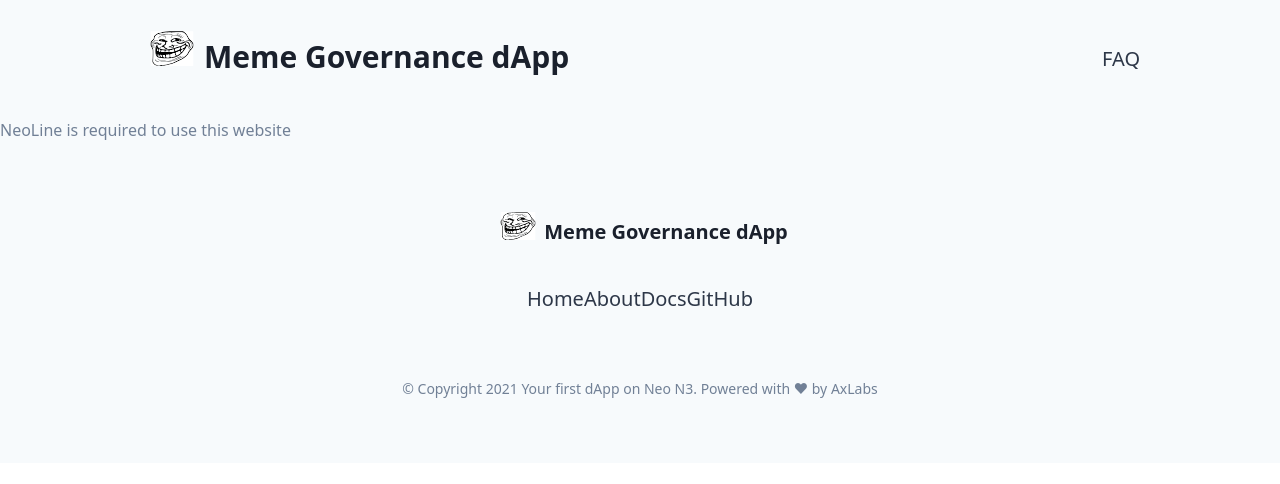
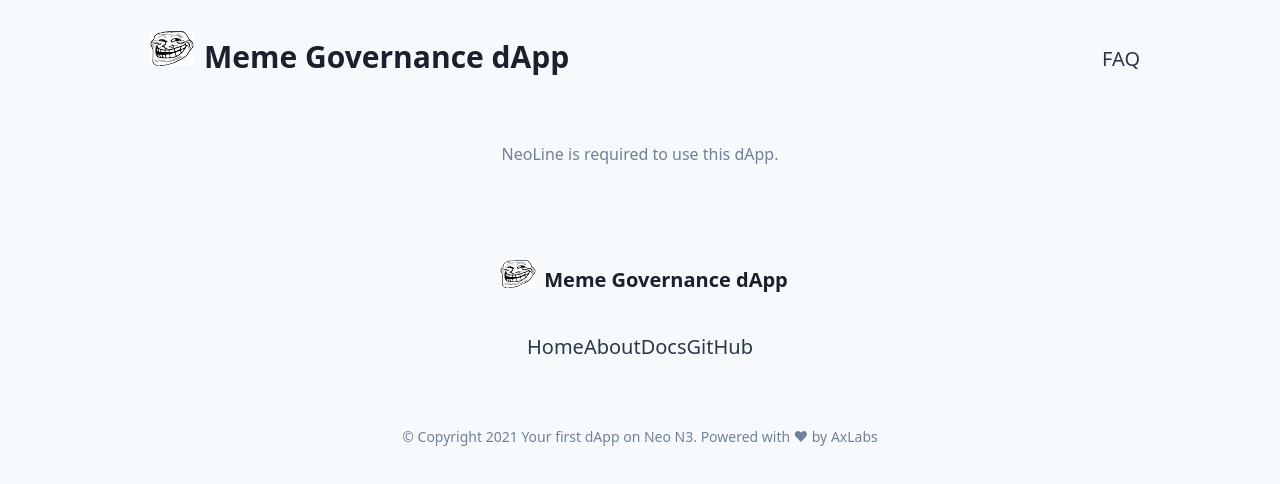
Before and after one commit to AxLabs/meme-governance-frontend, a Next.js app: page /dapp in a window 1280 px wide. Shown: the top 484 px of the page. Built offline with nearby package versions, Linux system fonts and the light colour scheme.

Commit message:
smart contract addresses update, as well as changes on the style and text

```diff
--- a/src/contracts/MemeContract.ts
+++ b/src/contracts/MemeContract.ts
@@ -1,7 +1,7 @@
 import { NeoLineN3Interface } from '../utils/neoline/neoline';
 import { TypedValue } from '../utils/neoline/neoline-model';
 
-const MEME_CONTRACT_HASH = `0x${'8cdad4b33692fb3e4d16d8ae0ec4e5f5324c702a'}`;
+const MEME_CONTRACT_HASH = `0x${'3298f0592ad719084518850eb7147cebb1564dd2'}`;
 // const NO_OWNER_ZEROS_BASE64 = 'AAAAAAAAAAAAAAAAAAAAAAAAAAA=';
 
 const MemeContract = {
--- a/src/contracts/MemeGovernanceContract.ts
+++ b/src/contracts/MemeGovernanceContract.ts
@@ -4,7 +4,7 @@ import { NeoLineN3Interface } from '../utils/neoline/neoline';
 import { TypedValue } from '../utils/neoline/neoline-model';
 import { fromStackItemToMeme, Meme } from './MemeContract';
 
-const MEME_GOVERNANCE_CONTRACT_HASH = `0x${'44588563c5a96a9d92c5b698e796c2eea7c99f0a'}`;
+const MEME_GOVERNANCE_CONTRACT_HASH = `0x${'7ab855b7a0d798e9a14221b5eca55a358c1f0573'}`;
 // const NO_OWNER_ZEROS_BASE64 = 'AAAAAAAAAAAAAAAAAAAAAAAAAAA=';
 
 const MemeGovernanceContract = {
--- a/src/templates/dapp/InstallationInstructions.tsx
+++ b/src/templates/dapp/InstallationInstructions.tsx
@@ -1,4 +1,6 @@
 import React from 'react';
+
+import Link from 'next/link';
 
 /**
  * Content that is rendered when the NeoLine extension has not been
@@ -6,12 +8,28 @@ import React from 'react';
  */
 export default function InstallationInstructions() {
   return (
-    <div>
-      <a href="https://chrome.google.com/webstore/detail/neoline/cphhlgmgameodnhkjdmkpanlelnlohao">
-        NeoLine
-      </a>
+    <div className="text-center text-bold py-6">
+      <span className="neoline-link">
+        <Link href="https://chrome.google.com/webstore/detail/neoline/cphhlgmgameodnhkjdmkpanlelnlohao">
+          <a target="_blank" rel="noreferrer">
+            NeoLine
+          </a>
+        </Link>
+      </span>
       {' '}
-      is required to use this website
+      is required to use this dApp.
+      <style jsx>
+        {`
+        .neoline-link :global(a) {
+          @apply text-green-400;
+        }
+
+        .neoline-link :global(a:hover) {
+          @apply underline;
+          @apply font-bold;
+        }
+      `}
+      </style>
     </div>
   );
 }
--- a/src/templates/dapp/SplashScreen.tsx
+++ b/src/templates/dapp/SplashScreen.tsx
@@ -5,5 +5,9 @@ import React from 'react';
  * is loaded (while waiting for the NeoLine initialization event).
  */
 export default function SplashScreen() {
-  return <div>Looking for wallet...</div>;
+  return (
+    <div className="text-center text-bold py-6">
+      <p>Looking for wallet... wait a bit.</p>
+    </div>
+  );
 }
--- a/src/templates/landing-page/VerticalFeatures.tsx
+++ b/src/templates/landing-page/VerticalFeatures.tsx
@@ -16,14 +16,14 @@ const VerticalFeatures = () => (
     />
     <VerticalFeatureRow
       title="Create proposals to add NEW memes!"
-      description="Yes, we all know that there's always a new cooler meme around. You can make a proposal to add a new meme in the protocol. With the minimum quorum of 3 users holding GAS, your proposal can get elected or not."
+      description="Yes, we all know that there's always new (and cooler) memes around. You can make a proposal to add new memes in the protocol. With the minimum quorum of 3 users holding GAS, your proposal can get elected... or not. 😅"
       image="/assets/images/drake-yes-meme.png"
       imageAlt="Create proposals to add memes."
       reverse
     />
     <VerticalFeatureRow
       title="Propose to get rid of the worst..."
-      description="If you don't agree with an elected Meme, you can make proposals to get them removed from the protocol. Yeah, that simple. It's your chance to tell how bad and not funny those memes are..."
+      description="If you don't agree with an elected Meme, you can make proposals to get them removed from the protocol. Yeah, that simple. It's your chance to tell how bad and not funny those memes are... 💩"
       image="/assets/images/drake-no-meme.png"
       imageAlt="Create proposals to remove memes."
     />
```
Also changed, not shown: 1 other file (tests, documents, lock files or other folders).
